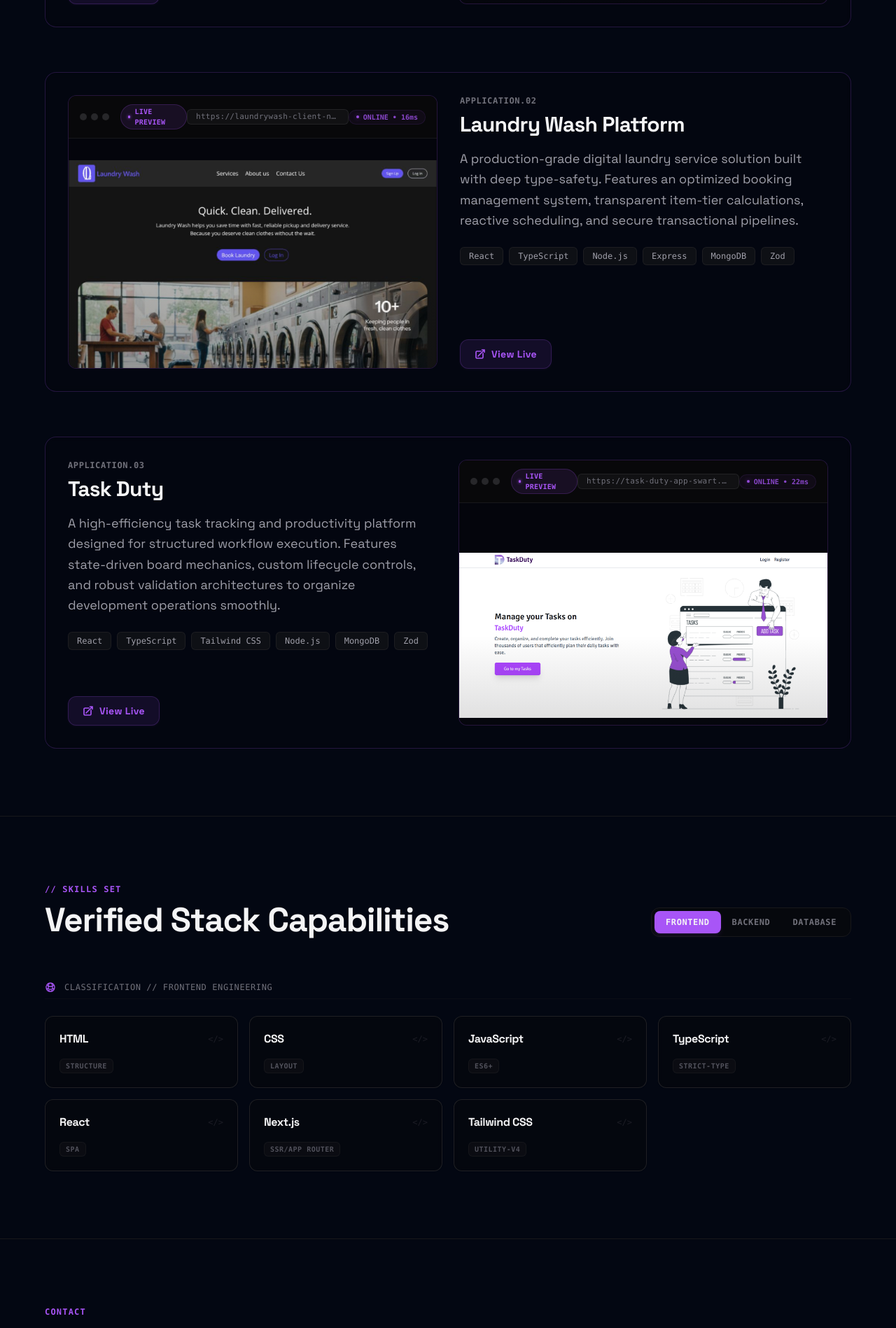
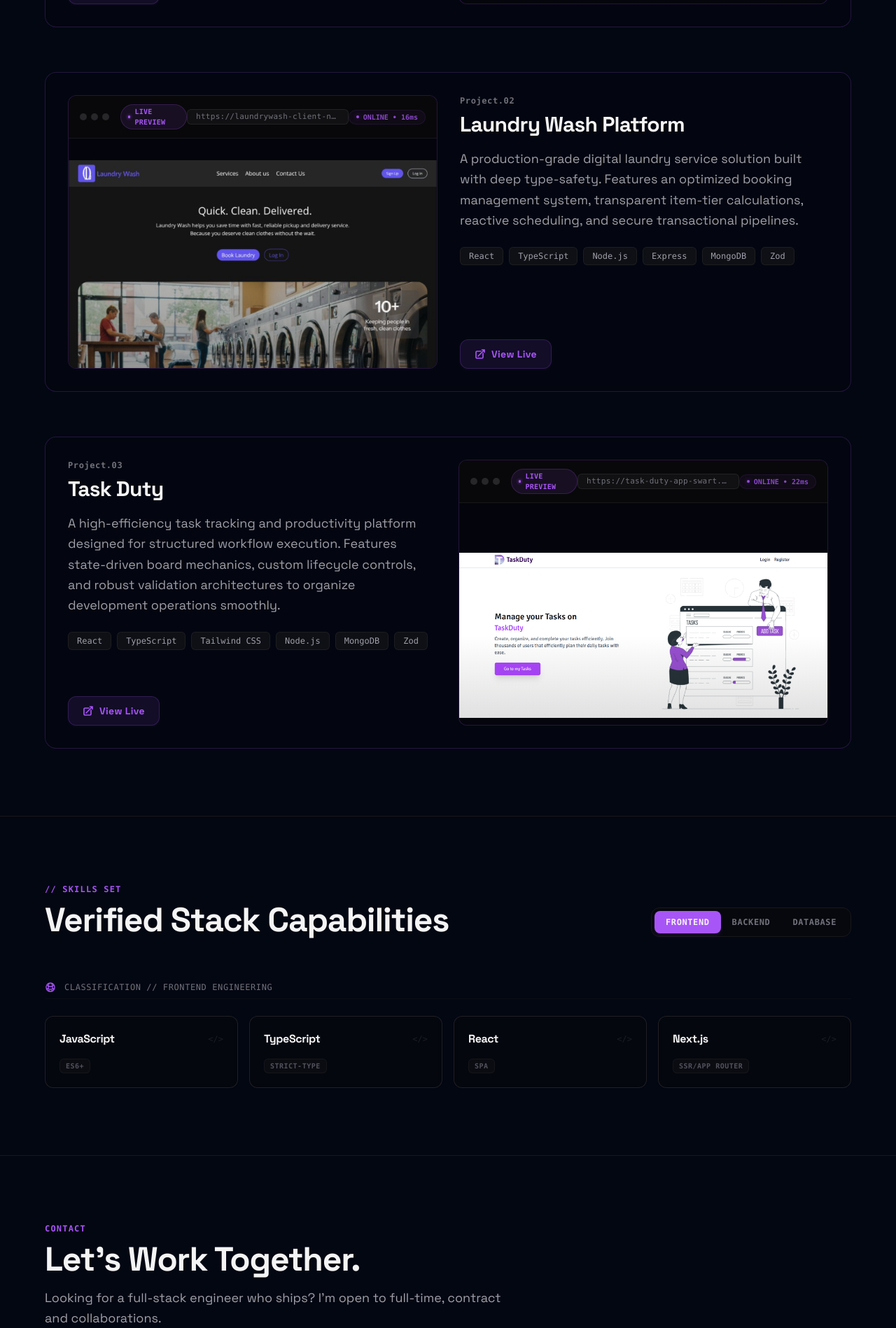
Before and after one commit to S-OLUCode/My-new-Portfolio, a React (Vite) app: page / in a window 1280 px wide. Shown: the part 1460-3358 px from the top of the page at 70% size. Built offline with nearby package versions, Linux system fonts and the light colour scheme.

Commit message:
more dry

```diff
--- a/src/components/Projects.tsx
+++ b/src/components/Projects.tsx
@@ -13,7 +13,7 @@ interface ProjectItem {
 const PROJECTS_DATA: ProjectItem[] = [
   {
     id: "01",
-    serviceTag: "APPLICATION.01",
+    serviceTag: "Project.01",
     title: "Miles Car Rental",
     description: "A modern car rental platform with a focus on user experience and operational efficiency. Features include real-time vehicle availability, secure booking processes, and a responsive design for seamless access across devices.",
     tags: ["React", "TypeScript", "Tailwind CSS", "Node.js", "MongoDB", "Zod"],
@@ -24,7 +24,7 @@ const PROJECTS_DATA: ProjectItem[] = [
   },
   {
     id: "02",
-    serviceTag: "APPLICATION.02",
+    serviceTag: "Project.02",
     title: "Laundry Wash Platform",
     description: "A production-grade digital laundry service solution built with deep type-safety. Features an optimized booking management system, transparent item-tier calculations, reactive scheduling, and secure transactional pipelines.",
     tags: ["React", "TypeScript", "Node.js", "Express", "MongoDB", "Zod"],
@@ -35,7 +35,7 @@ const PROJECTS_DATA: ProjectItem[] = [
   },
   {
     id: "03",
-    serviceTag: "APPLICATION.03",
+    serviceTag: "Project.03",
     title: "Task Duty",
     description: "A high-efficiency task tracking and productivity platform designed for structured workflow execution. Features state-driven board mechanics, custom lifecycle controls, and robust validation architectures to organize development operations smoothly.",
     tags: ["React", "TypeScript", "Tailwind CSS", "Node.js", "MongoDB", "Zod"],
--- a/src/components/Skills.tsx
+++ b/src/components/Skills.tsx
@@ -2,7 +2,7 @@ import { useState } from 'react';
 
 interface SkillItem {
   name: string;
-  level: string; // Decorative metadata tag to make the UI look premium
+  level: string; // metadata tag
 }
 
 interface SkillCategory {
@@ -18,13 +18,10 @@ const SKILLS_MATRIX: SkillCategory[] = [
     title: "Frontend Engineering",
     icon: "M12 21a9.004 9.004 0 008.716-6.747M12 21a9.004 9.004 0 01-8.716-6.747M12 21c2.485 0 4.5-4.03 4.5-9S14.485 3 12 3m0 18c-2.485 0-4.5-4.03-4.5-9S9.515 3 12 3m0 0a8.997 8.997 0 017.843 4.582M12 3a8.997 8.997 0 00-7.843 4.582m15.686 0A11.953 11.953 0 0112 10.5c-2.998 0-5.74-1.1-7.843-2.918m15.686 0A8.959 8.959 0 0121 12c0 .778-.099 1.533-.284 2.253m0 0A17.919 17.919 0 0112 16.5c-3.162 0-6.133-.815-8.716-2.247m0 0A9.015 9.015 0 013 12c0-.778.099-1.533.284-2.253",
     skills: [
-      { name: "HTML", level: "Structure" },
-      { name: "CSS", level: "Layout" },
       { name: "JavaScript", level: "ES6+" },
       { name: "TypeScript", level: "Strict-Type" },
       { name: "React", level: "SPA" },
       { name: "Next.js", level: "SSR/App Router" },
-      { name: "Tailwind CSS", level: "Utility-v4" }
     ]
   },
   {
@@ -43,7 +40,6 @@ const SKILLS_MATRIX: SkillCategory[] = [
     icon: "M20.25 6.375c0 2.278-3.694 4.125-8.25 4.125S3.75 8.653 3.75 6.375m16.5 0c0-2.278-3.694-4.125-8.25-4.125S3.75 4.097 3.75 6.375m16.5 0v11.25c0 2.278-3.694 4.125-8.25 4.125s-8.25-1.847-8.25-4.125V6.375m16.5 0v3.75m-16.5-3.75v3.75m16.5 0c0 2.278-3.694 4.125-8.25 4.125s-8.25-1.847-8.25-4.125V10.125m16.5 0v3.75m-16.5-3.75v3.75m16.5 0c0 2.278-3.694 4.125-8.25 4.125s-8.25-1.847-8.25-4.125v-3.75",
     skills: [
       { name: "MongoDB", level: "NoSQL" },
-      { name: "PostgreSQL", level: "Relational" }
     ]
   }
 ];
--- a/src/components/contacts.tsx
+++ b/src/components/contacts.tsx
@@ -35,7 +35,7 @@ export function Contact() {
                         Let's Work Together.
                     </h2>
                     <p className="text-zinc-400 text-base sm:text-lg max-w-2xl font-normal leading-relaxed">
-                        Looking for a full-stack engineer who ships? I'm open to full-time, contract and AgriTech collaborations.
+                        Looking for a full-stack engineer who ships? I'm open to full-time, contract and collaborations.
                     </p>
                 </div>
 
```
